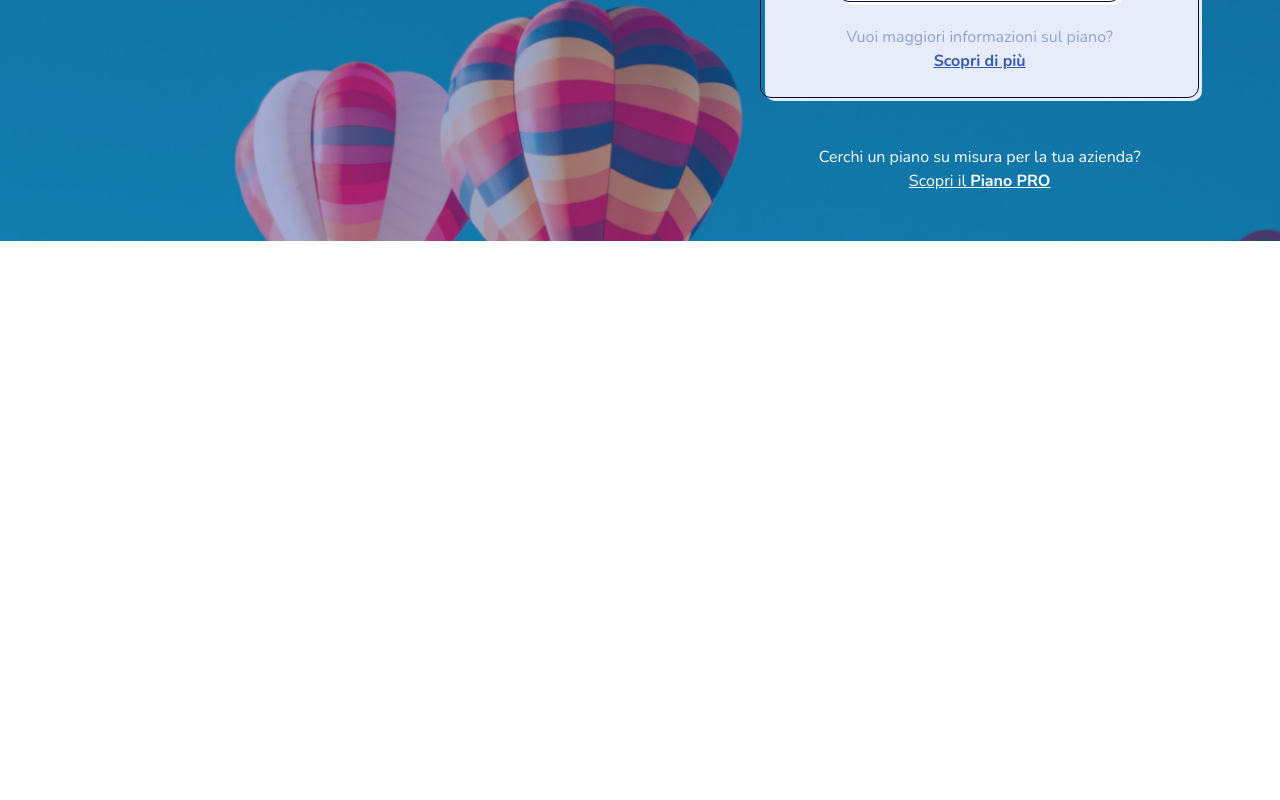
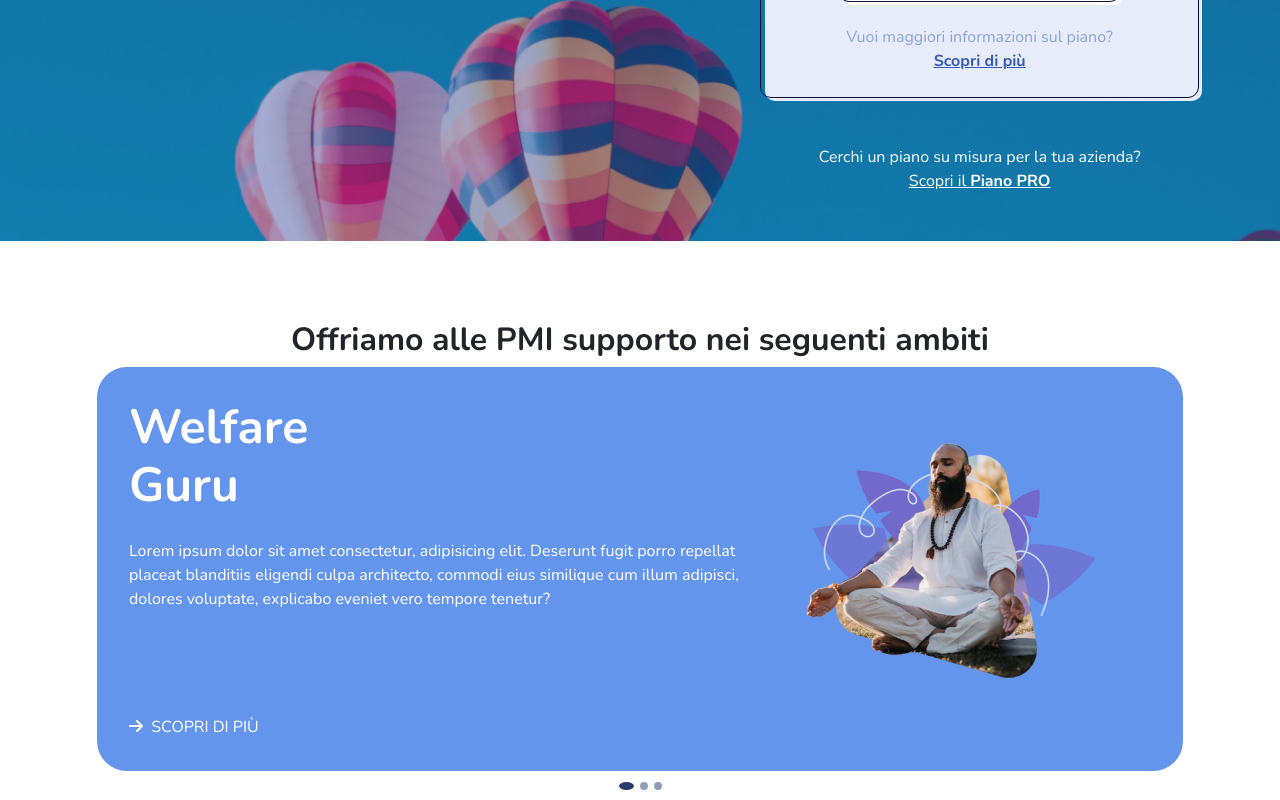
Before and after one commit to DarioGiusino/omni-vue, a Vue app: page / in a window 1280 px wide. Shown: the part 605-1405 px from the top of the page. Before the commit the page ends 894 px from the top, so only its background shows below. Built offline with nearby package versions, Linux system fonts and the light colour scheme.

Commit message:
basePmicard + carousel

```diff
--- a/src/App.vue
+++ b/src/App.vue
@@ -10,8 +10,13 @@ export default {
 </script>
 
 <template>
+  <!-- # header -->
   <AppHeader />
+
+  <!-- # main -->
   <AppMain />
+
+  <!-- # footer -->
   <AppFooter />
 </template>
 
--- a/src/components/AppHeader.vue
+++ b/src/components/AppHeader.vue
@@ -10,7 +10,10 @@ export default {
 
 <template>
     <header>
+        <!-- # navbar -->
         <NavbarComp />
+
+        <!-- # jumbotron -->
         <JumboComp />
     </header>
 </template>
--- a/src/components/AppMain.vue
+++ b/src/components/AppMain.vue
@@ -1,12 +1,14 @@
 <script>
+import PmiSection from './main/PmiSection.vue';
 export default {
-    name: "AppMain"
+    name: "AppMain",
+    components: { PmiSection }
 }
 </script>
 
 <template>
     <main>
-
+        <PmiSection />
     </main>
 </template>
 
--- a/src/components/generics/BaseCard.vue
+++ b/src/components/generics/BasePlanCard.vue
@@ -1,7 +1,7 @@
 <script>
 import BaseButton from './BaseButton.vue';
 export default {
-    name: "BaseCard",
+    name: "BasePlanCard",
     components: { BaseButton },
     props: {
         textColor: String,
@@ -13,7 +13,7 @@ export default {
     },
     data() {
         return {
-            rotate: "rotate",
+            rotate: "",
             isOpen: true,
         }
     },
@@ -21,14 +21,14 @@ export default {
     methods: {
         toggleButton() {
             this.isOpen = !this.isOpen;
-            this.rotate = this.isOpen ? "rotate" : "";
+            this.rotate = this.isOpen ? "" : "rotate";
         }
     }
 }
 </script>
 
 <template>
-    <div id="base-card" :style="'color:' + textColor">
+    <div id="base-plan-card" :style="'color:' + textColor">
         <!-- # card top -->
         <header>
             <!-- card title -->
@@ -93,7 +93,7 @@ export default {
 @use '../../assets/scss/style.scss' as generics;
 @use '../../assets/scss/partials/variables.scss' as *;
 
-#base-card {
+#base-plan-card {
     text-align: center;
     padding: 1.5rem 1rem;
 
--- /dev/null
+++ b/src/components/generics/BasePmiCard.vue
@@ -0,0 +1,77 @@
+<script>
+export default {
+    name: "BasePmiCard",
+
+    methods: {
+        // build image src
+        cardIcon(path) {
+            // build src
+            const url = new URL(`../../assets/img/${path}`, import.meta.url);
+
+            // return src
+            return url.href;
+        }
+    }
+}
+</script>
+
+<template>
+    <div id="base-pmi-card" style="background-color: cornflowerblue;" class="text-center text-lg-start">
+        <!-- #card-top -->
+        <div class="d-lg-flex">
+            <!-- # title + paragraph -->
+            <div class="card-text fb-60">
+                <h1 class="mb-lg-4">Welfare <br class="d-none d-lg-block">Guru</h1>
+                <p class="mb-0 d-none d-lg-block">
+                    Lorem ipsum dolor sit amet consectetur, adipisicing elit. Deserunt fugit porro
+                    repellat placeat blanditiis eligendi culpa architecto, commodi eius similique cum illum adipisci,
+                    dolores
+                    voluptate, explicabo eveniet vero tempore tenetur?
+                </p>
+            </div>
+
+            <!-- # image -->
+            <figure class="p-0 fb-40 d-flex justify-content-center card-image">
+                <img :src="cardIcon('carousel_1.png')" alt="pmi_1">
+            </figure>
+        </div>
+
+        <!-- # card-bottom (link) -->
+        <div class="card-link">
+            <a href="#" class="text-uppercase">
+                <font-awesome-icon class="me-1" :icon="['fas', 'arrow-right']" />
+                scopri di più
+            </a>
+        </div>
+    </div>
+</template>
+
+<style lang="scss" scoped>
+@use "../../assets/scss/partials/variables.scss" as *;
+
+#base-pmi-card {
+    color: $black-50;
+    padding: 2rem;
+    border-radius: 30px;
+
+    .card-text {
+        h1 {
+            font-weight: 700;
+            font-size: 3rem;
+        }
+    }
+
+
+}
+
+@media only screen and (min-width: 992px) {
+    #base-pmi-card {
+        margin: 0 15px;
+
+        .card-image {
+            width: 350px;
+            height: 300px;
+        }
+    }
+}
+</style>
--- a/src/components/header/JumboComp.vue
+++ b/src/components/header/JumboComp.vue
@@ -1,9 +1,9 @@
 <script>
-import BaseCard from '../generics/BaseCard.vue';
+import BasePlanCard from '../generics/BasePlanCard.vue';
 import { planGoList } from '../../data';
 export default {
     name: "JumboComp",
-    components: { BaseCard },
+    components: { BasePlanCard },
     data() {
         return { planGoList }
     }
@@ -34,7 +34,7 @@ export default {
 
             <!-- # jumbo card -->
             <div class="jumbo-card fb-40">
-                <BaseCard class="offset-bg" text-color="#375ab5" title="Piano GO!" euro="12" cents="50"
+                <BasePlanCard class="offset-bg" text-color="#375ab5" title="Piano GO!" euro="12" cents="50"
                     :linkList="planGoList" buttonText="Attiva Piano GO!" />
                 <div class="d-none d-lg-block text-center mt-5">
                     <p class="mb-0">Cerchi un piano su misura per la tua azienda?</p>
--- /dev/null
+++ b/src/components/main/PmiSection.vue
@@ -0,0 +1,74 @@
+<script>
+import BasePmiCard from '../generics/BasePmiCard.vue';
+export default {
+    name: "PmiSection",
+    components: { BasePmiCard }
+}
+</script>
+
+<template>
+    <section id="pmi-section" class="container">
+        <!-- # title -->
+        <h1 class="text-center">Offriamo alle PMI supporto nei seguenti ambiti</h1>
+
+        <!-- # cards -->
+        <!-- ? < 992px (base cards) -->
+        <div class="mt-4 d-lg-none">
+            <BasePmiCard />
+        </div>
+
+        <!-- ? < 992px (carousel) -->
+        <div id="pmi-carousel" class="carousel slide d-none d-lg-block">
+
+            <div class="carousel-indicators">
+                <button type="button" data-bs-target="#pmi-carousel" data-bs-slide-to="0" class="active"
+                    aria-current="true"></button>
+                <button type="button" data-bs-target="#pmi-carousel" data-bs-slide-to="1"></button>
+                <button type="button" data-bs-target="#pmi-carousel" data-bs-slide-to="2"></button>
+            </div>
+
+            <div class="carousel-inner">
+                <div class="carousel-item active">
+                    <BasePmiCard />
+                </div>
+                <div class="carousel-item">
+                    <BasePmiCard />
+                </div>
+                <div class="carousel-item">
+                    <BasePmiCard />
+                </div>
+            </div>
+        </div>
+
+    </section>
+</template>
+
+<style lang="scss" scoped>
+@use '../../assets/scss/partials/variables.scss' as *;
+
+#pmi-section {
+    margin-top: 5rem;
+
+    h1 {
+        font-weight: 700;
+        font-size: 2rem;
+    }
+
+    #pmi-carousel {
+        .carousel-indicators {
+            bottom: -45px;
+
+            [data-bs-target] {
+                width: 8px;
+                height: 8px;
+                border-radius: 50%;
+                background-color: $black-400;
+            }
+
+            .active {
+                width: 15px;
+            }
+        }
+    }
+}
+</style>
--- a/src/main.js
+++ b/src/main.js
@@ -6,9 +6,9 @@ import "bootstrap/dist/js/bootstrap.min.js";
 //fontawesome
 import { library } from "@fortawesome/fontawesome-svg-core";
 import { FontAwesomeIcon } from "@fortawesome/vue-fontawesome";
-import { faChevronUp } from "@fortawesome/free-solid-svg-icons";
+import { faChevronUp, faArrowRight } from "@fortawesome/free-solid-svg-icons";
 
-library.add(faChevronUp);
+library.add(faChevronUp, faArrowRight);
 
 import App from "./App.vue";
 
```
Also changed, not shown: src/assets/img/carousel_1.png.
